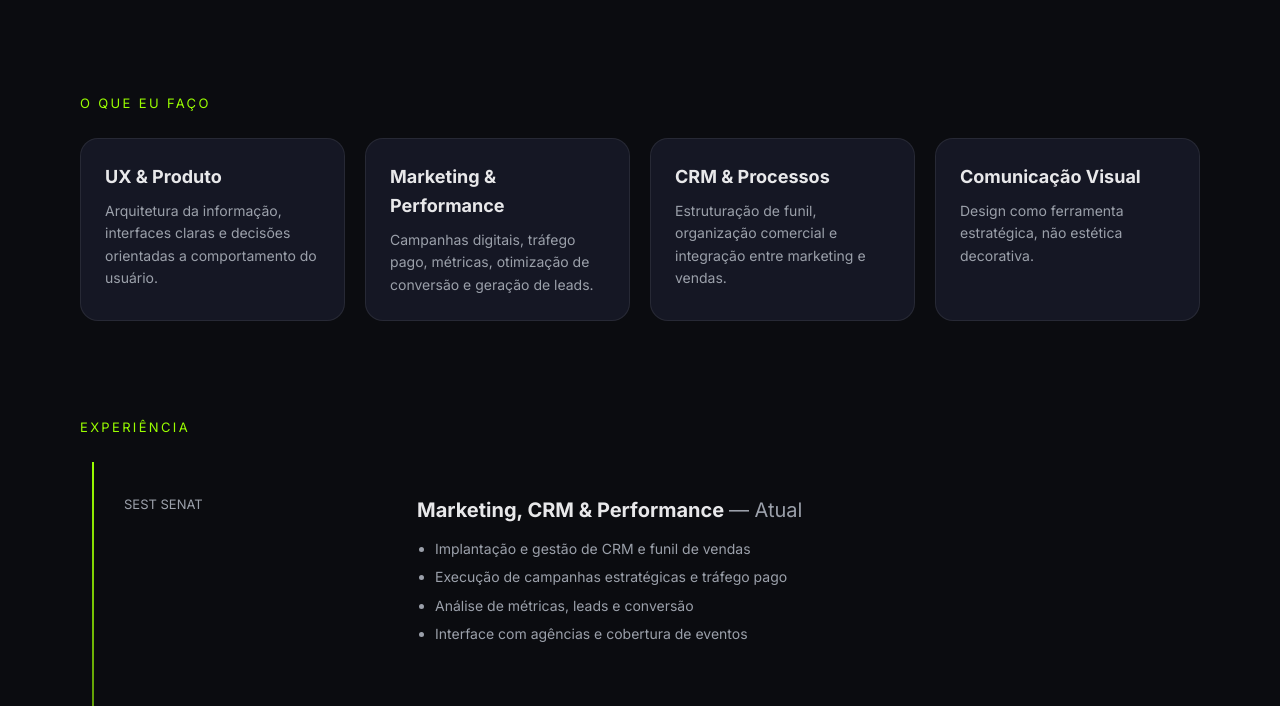
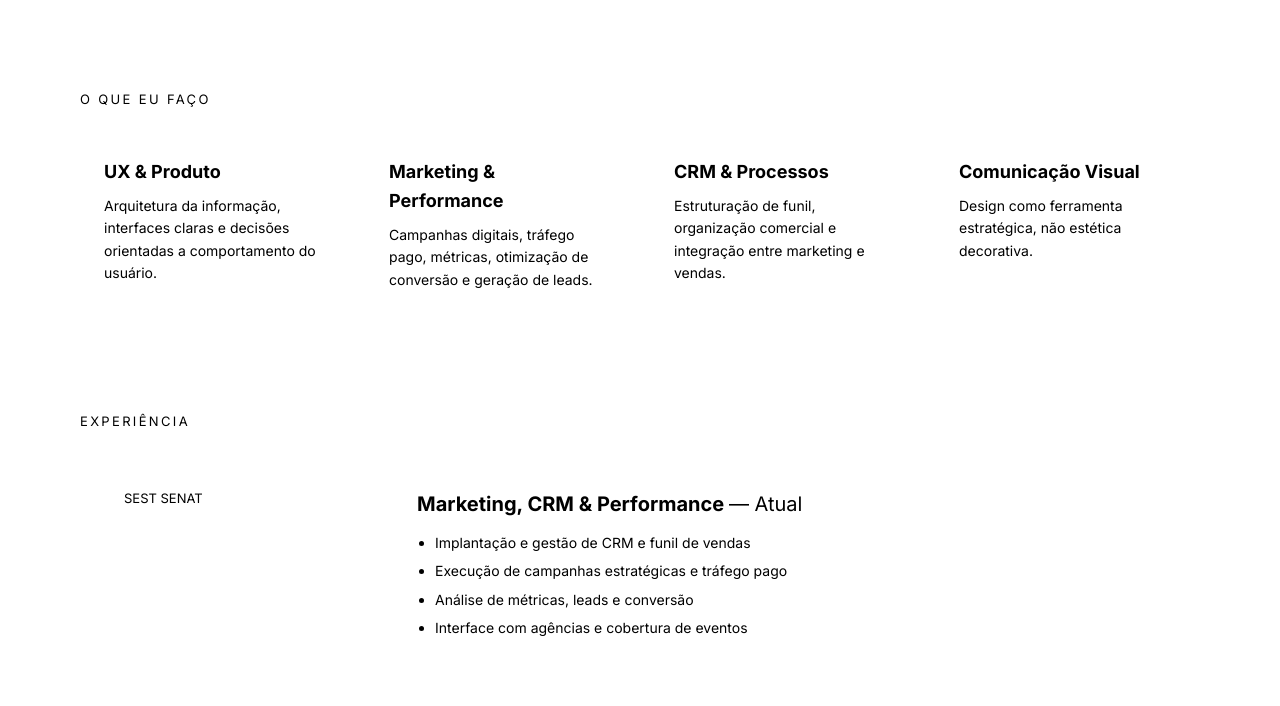
Before and after one commit to dunbass-cmyk/eduardo-hipolito-curriculo-crm, a plain HTML site: page index.html in a window 1280 px wide. Shown: the part 333-1039 px from the top of the page. Drawn offline with Linux system fonts and the light colour scheme.

Commit message:
Update index.html

```diff
--- a/index.html
+++ b/index.html
@@ -7,7 +7,7 @@
   <title>Eduardo Hipólito — UX / Marketing / Performance</title>
   <link href="https://fonts.googleapis.com/css2?family=Inter:wght@300;400;500;600;700;800&display=swap" rel="stylesheet">
 
-  <style>
+  <style><script>
     :root {
       --bg: #0b0c10;
       --surface: #111218;
@@ -197,6 +197,7 @@
       .job { grid-template-columns: 1fr; }
       footer { grid-template-columns: 1fr; }
     }
+</script>
   </style>
 
 </head>
```
